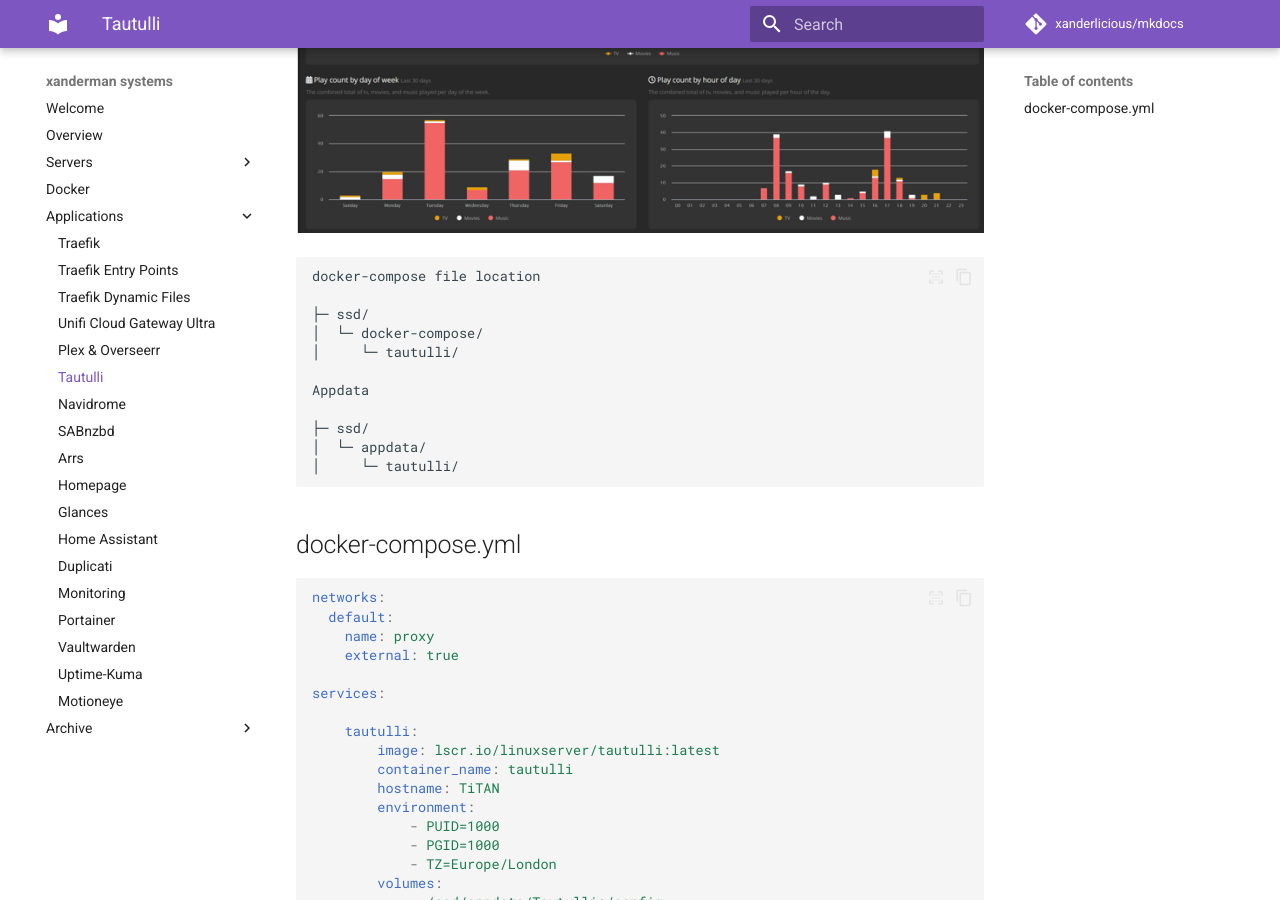
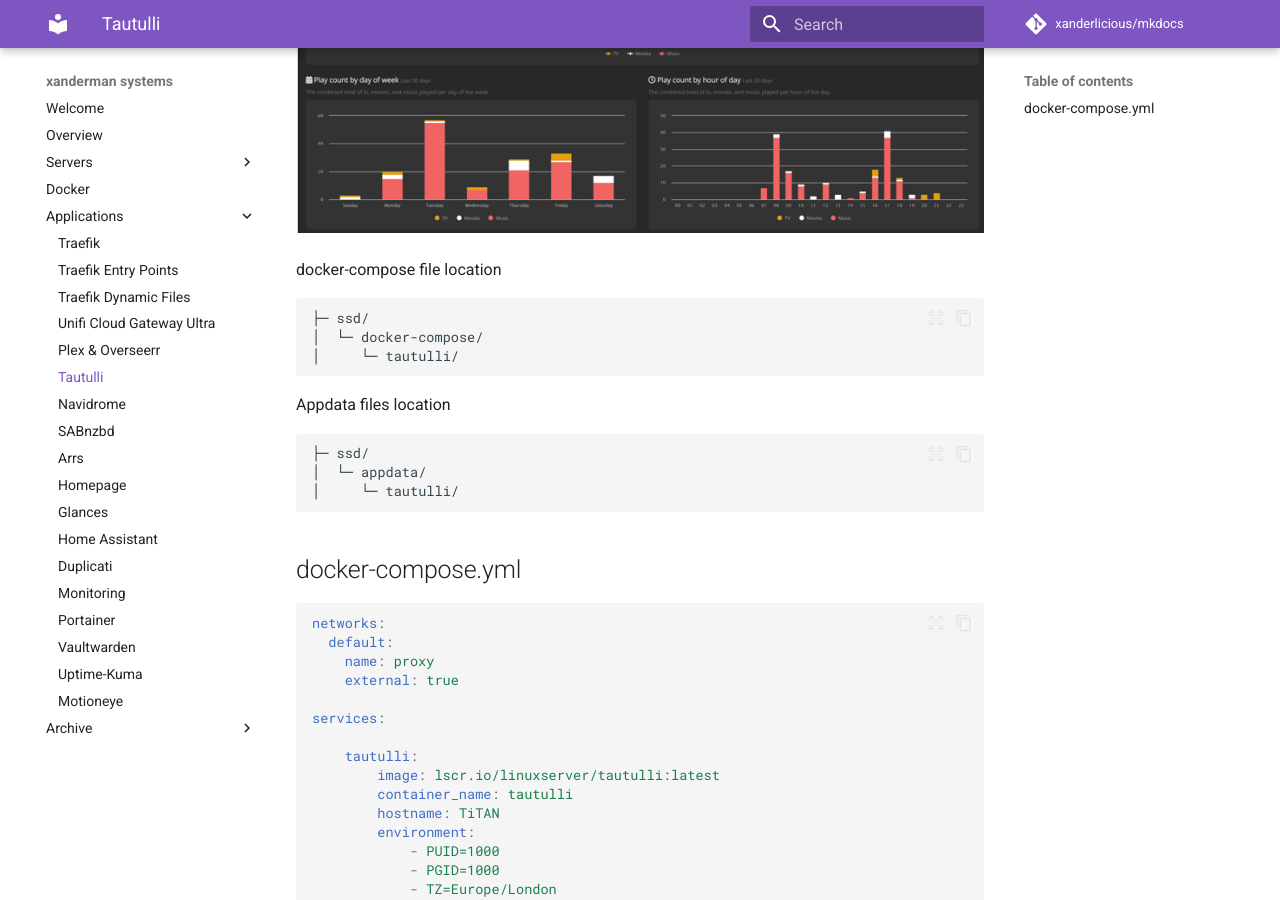
Before and after one commit to Xanderlicious/mkdocs, an MkDocs documentation site: the page built from docs/tautulli.md, in a window 1280 px wide and 900 px high, scrolled down 518 px. Built offline with MkDocs 1.6.1 and Material for MkDocs 9.7.7, drawn with Linux system fonts in a browser that asks for light colours; comment, search, counter and statistics services are not loaded.

Commit message:
correct code block

````diff
--- a/docs/tautulli.md
+++ b/docs/tautulli.md
@@ -7,15 +7,18 @@
 
 ![](<images/tautulli graph.png>)
 
-```bash
+
 docker-compose file location
 
+```bash
 ├─ ssd/
 │  └─ docker-compose/
 │     └─ tautulli/
+```
 
-Appdata
+Appdata files location
 
+```bash
 ├─ ssd/
 │  └─ appdata/
 │     └─ tautulli/
````
